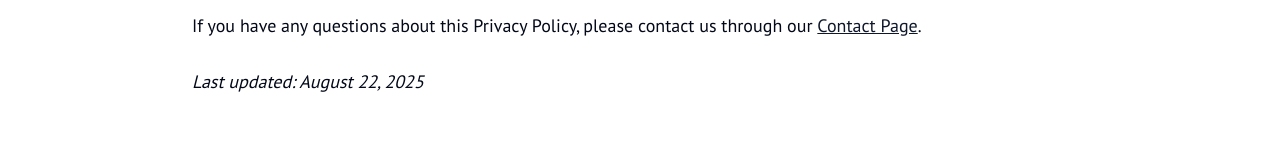
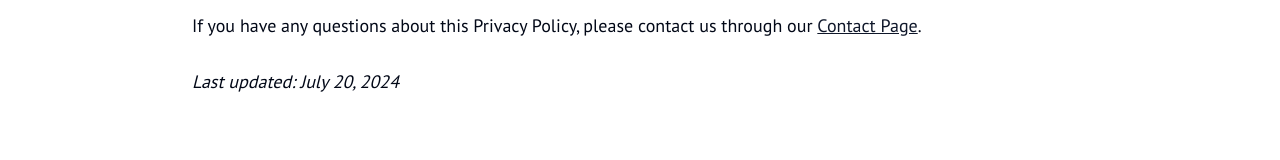
Before and after one commit to amajworld/amaj-world-project, a Next.js app: page /privacy in a window 1280 px wide. Shown: the part 2542-2702 px from the top of the page. Built offline with nearby package versions, Linux system fonts and the light colour scheme.

Commit message:
গিটহাব থেকে লাইভ করার সিস্টেম বল

```diff
--- a/src/app/privacy/page.tsx
+++ b/src/app/privacy/page.tsx
@@ -1,17 +1,7 @@
-
-'use client';
 
 import { Bot } from 'lucide-react';
-import { useState, useEffect } from 'react';
 
 export default function PrivacyPolicyPage() {
-  const [lastUpdated, setLastUpdated] = useState('');
-
-  useEffect(() => {
-    // This code runs only on the client, after the initial render.
-    // This prevents a hydration mismatch between server and client.
-    setLastUpdated(new Date().toLocaleDateString('en-US', { year: 'numeric', month: 'long', day: 'numeric' }));
-  }, []);
 
   return (
     <div className="bg-background">
@@ -67,7 +57,7 @@ export default function PrivacyPolicyPage() {
             <h2>7. Contact Us</h2>
             <p>If you have any questions about this Privacy Policy, please contact us through our <a href="/contact">Contact Page</a>.</p>
 
-            {lastUpdated && <p><em>Last updated: {lastUpdated}</em></p>}
+            <p><em>Last updated: July 20, 2024</em></p>
         </div>
 
       </div>
--- a/src/app/terms/page.tsx
+++ b/src/app/terms/page.tsx
@@ -1,17 +1,7 @@
-
-'use client';
 
 import { Bot } from 'lucide-react';
-import { useState, useEffect } from 'react';
 
 export default function TermsOfServicePage() {
-  const [lastUpdated, setLastUpdated] = useState('');
-
-  useEffect(() => {
-    // This code runs only on the client, after the initial render.
-    // This prevents a hydration mismatch between server and client.
-    setLastUpdated(new Date().toLocaleDateString('en-US', { year: 'numeric', month: 'long', day: 'numeric' }));
-  }, []);
 
   return (
     <div className="bg-background">
@@ -62,7 +52,7 @@ export default function TermsOfServicePage() {
             <h2>8. Contact Us</h2>
             <p>If you have any questions about these Terms, please contact us through our <a href="/contact">Contact Page</a>.</p>
 
-            {lastUpdated && <p><em>Last updated: {lastUpdated}</em></p>}
+            <p><em>Last updated: July 20, 2024</em></p>
         </div>
 
       </div>
```
